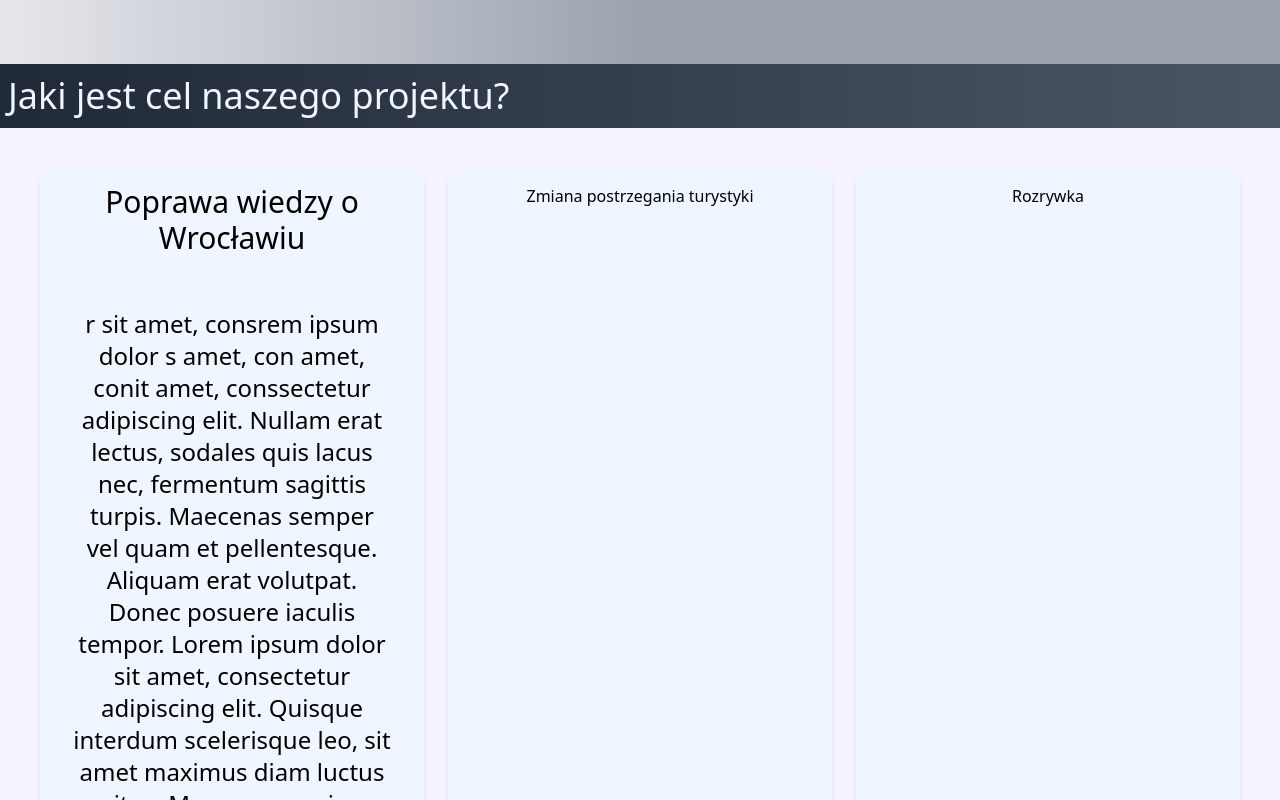
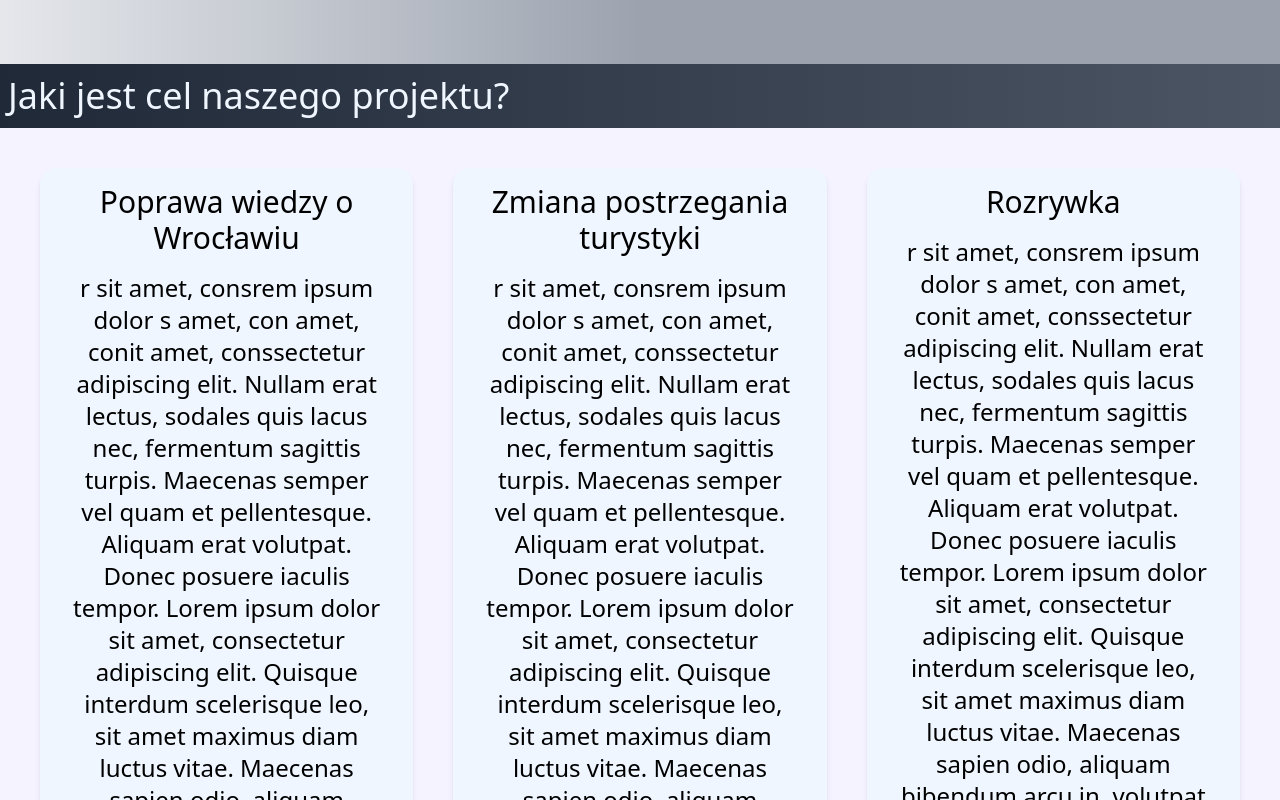
Before and after one commit to porfinogeneta/wroclaw-przystepnie, a Vue app: page / in a window 1280 px wide. Shown: the part 1280-2080 px from the top of the page. Built offline with nearby package versions, Linux system fonts and the light colour scheme.

Commit message:
adding redirects

```diff
--- a/src/App.vue
+++ b/src/App.vue
@@ -1,6 +1,6 @@
 <template>
   <div id="app">
-    <Home/>
+    <router-view/>
   </div>
 </template>
 
@@ -9,13 +9,10 @@
 
 // import Footer from "@/components/Footer";
 // import Home from "@/pages/Home";
-import Home from "@/pages/Home";
 export default {
   name: 'App',
   components: {
-    Home
-    // Home,
-    // Footer,
+
   }
 }
 </script>
--- a/src/pages/Home.vue
+++ b/src/pages/Home.vue
@@ -20,10 +20,10 @@
            class="h-1/3 z-50 sticky top-0 py-3 m-0 text-4xl bg-gradient-to-r from-gray-800 to-gray-600 w-full text-blue-50 z-99">
         <h1 class="text-left mx-2">Jaki jest cel naszego projektu?</h1>
       </div>
-      <div class="w-full grid grid-cols-1 md:grid-cols-3 text-right gap-6 p-10" style="min-height: 450px">
+      <div class="w-full grid grid-cols-1 md:grid-cols-3 text-right gap-10 p-10" style="min-height: 450px">
         <section
             class="w-full h-full z-0 text-center shadow-md rounded-2xl bg-blue-50 p-4 transform hover:scale-110 transition duration-500">
-          <div class="w-full h-full ">
+          <div class="min-w-full min-h-full ">
             <p class="text-3xl">Poprawa wiedzy o Wrocławiu</p>
             <article class="w-full min-h-full text-2xl p-4" style="display: flex; justify-content: center; align-items: center">
               r sit amet, consrem ipsum dolor s amet, con amet, conit amet, conssectetur adipiscing elit. Nullam erat lectus, sodales quis lacus nec, fermentum sagittis turpis. Maecenas semper vel quam et pellentesque. Aliquam erat volutpat. Donec posuere iaculis tempor. Lorem ipsum dolor sit amet, consectetur adipiscing elit. Quisque interdum scelerisque leo, sit amet maximus diam luctus vitae. Maecenas sapien odio, aliquam bibendum arcu in, volutpat rhoncus est.
@@ -31,13 +31,19 @@
           </div>
         </section>
         <section class="z-0 text-center shadow-md rounded-2xl bg-blue-50 p-4 transform hover:scale-110 transition duration-500">
-          <div class="max-w-full max-h-full ">
-            <p>Zmiana postrzegania turystyki</p>
+          <div class="min-w-full min-h-full ">
+            <p class="text-3xl">Zmiana postrzegania turystyki</p>
+            <article class="w-full min-h-full text-2xl p-4" style="display: flex; justify-content: center; align-items: center">
+              r sit amet, consrem ipsum dolor s amet, con amet, conit amet, conssectetur adipiscing elit. Nullam erat lectus, sodales quis lacus nec, fermentum sagittis turpis. Maecenas semper vel quam et pellentesque. Aliquam erat volutpat. Donec posuere iaculis tempor. Lorem ipsum dolor sit amet, consectetur adipiscing elit. Quisque interdum scelerisque leo, sit amet maximus diam luctus vitae. Maecenas sapien odio, aliquam bibendum arcu in, volutpat rhoncus est.
+            </article>
           </div>
         </section>
         <section class="z-0 text-center shadow-md rounded-2xl bg-blue-50 p-4 transform hover:scale-110 transition duration-500">
-          <div class="max-w-full max-h-full ">
-            <p>Rozrywka</p>
+          <div class="min-w-full min-h-full ">
+            <p class="text-3xl">Rozrywka</p>
+            <article class="w-full min-h-full text-2xl p-4" style="display: flex; justify-content: center; align-items: center">
+              r sit amet, consrem ipsum dolor s amet, con amet, conit amet, conssectetur adipiscing elit. Nullam erat lectus, sodales quis lacus nec, fermentum sagittis turpis. Maecenas semper vel quam et pellentesque. Aliquam erat volutpat. Donec posuere iaculis tempor. Lorem ipsum dolor sit amet, consectetur adipiscing elit. Quisque interdum scelerisque leo, sit amet maximus diam luctus vitae. Maecenas sapien odio, aliquam bibendum arcu in, volutpat rhoncus est.
+            </article>
           </div>
         </section>
       </div>
```
Also changed, not shown: 1 other file (tests, documents, lock files or other folders).
